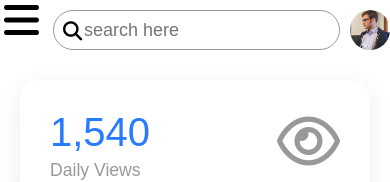
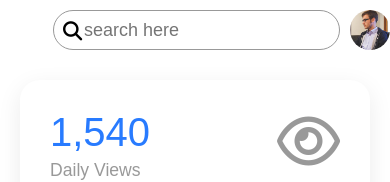
Before and after one commit to harshitkandpal/responsive_admin, a plain HTML site: page index.html in a window 390 px wide. Shown: the top 182 px of the page. Drawn offline with Linux system fonts and the light colour scheme; a web font is replaced by a local one.

Commit message:
Update style.css

```diff
--- a/style.css
+++ b/style.css
@@ -424,7 +424,8 @@ body{
         left: 0;
     }
     .toggle{
-        z-index: 1001;
+        z-index: 1002;
+        right: 40px;
     }
     .main.active .toggle{
         color: var(--white);
```
